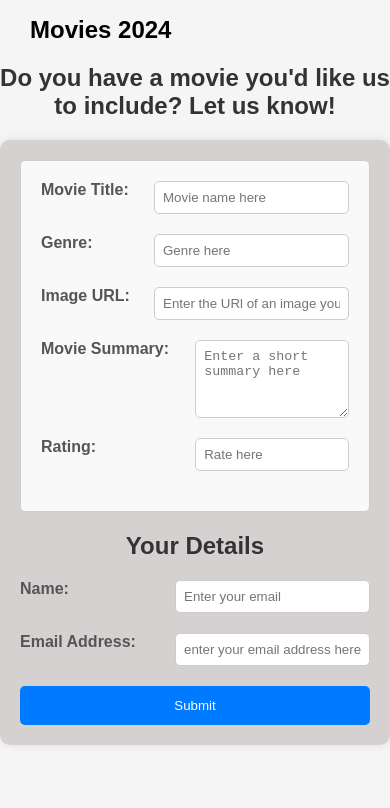
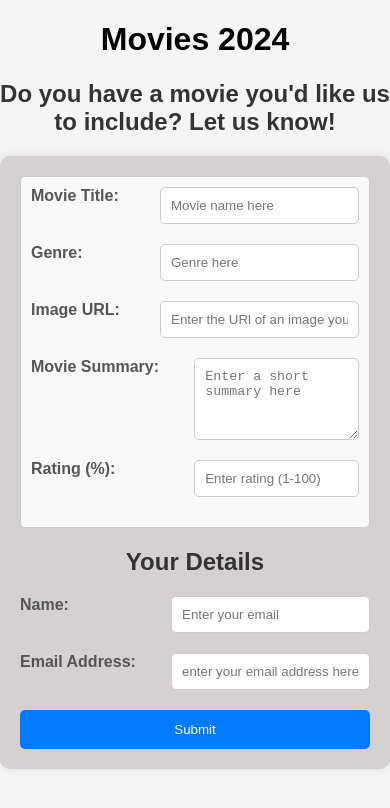
Before and after one commit to nicklormanhall/assessment-week5-movie-review, a plain HTML site: page index.html in a window 390 px wide. Drawn offline with Linux system fonts and the light colour scheme.

Commit message:
made_changes

```diff
--- a/app.js
+++ b/app.js
@@ -4,11 +4,17 @@ form.addEventListener("submit", function (event) {
   event.preventDefault();
 
   const movieTitle = document.getElementById("movieTitle").value;
+  const rating = document.getElementById("rating").value;
 
   if (movieTitle.trim() === "") {
     alert("Please enter a movie title.");
     return;
   }
 
+  rating = Math.round((rating / 100) * 100);
+
+  console.log("Movie Title:", movieTitle);
+  console.log("Rating:", rating);
+
   console.log("Form submitted successfully!");
 });
--- a/index.html
+++ b/index.html
@@ -56,14 +56,14 @@
         </div>
 
         <div class="form-group">
-          <label for="rating">Rating:</label>
+          <label for="rating">Rating (%):</label>
           <input
             type="number"
             id="rating"
             name="rating"
             min="1"
-            max="10"
-            placeholder="Rate here"
+            max="100"
+            placeholder="Enter rating (1-100)"
           />
         </div>
       </div>
--- a/style.css
+++ b/style.css
@@ -6,7 +6,7 @@ body {
 }
 
 h1 {
-  padding-left: 30px;
+  text-align: center;
 }
 h2 {
   text-align: center;
@@ -73,23 +73,29 @@ input[type="submit"]:hover {
 }
 
 /* media queries */
-@media (max-width: 768px) {
-  h1 {
-    font-size: 24px;
+@media (max-width: 600px) {
+  form {
+    padding: 20px;
   }
 
-  form {
-    padding: 20px;
+  .form-group-labels {
+    padding: 10px;
   }
 
   .form-group label {
     flex-basis: 100%;
     text-align: left;
+    margin-bottom: 10px;
   }
 
   .form-group input,
   .form-group textarea {
     flex-basis: 100%;
-    padding: 8px;
   }
 }
+
+@media (max-width: 1400px) {
+  form {
+    max-width: 600px;
+  }
+}
```
